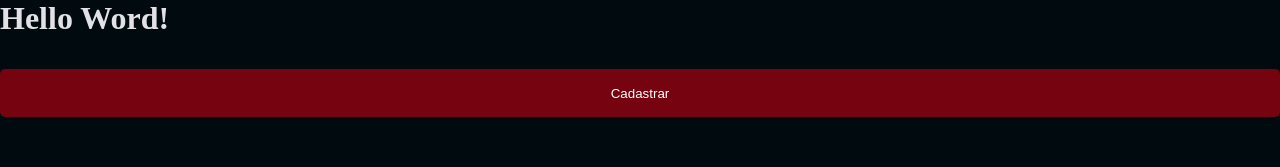
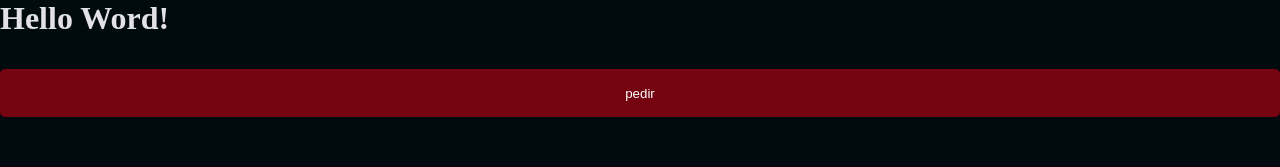
Before and after one commit to daiaanebarbosaf/foodexplorer, a React (Vite) app: page / in a window 1280 px wide. Shown: the top 167 px of the page. Built offline with nearby package versions, Linux system fonts and the light colour scheme.

Commit message:
Update index.jsx

```diff
--- a/src/pages/Details/index.jsx
+++ b/src/pages/Details/index.jsx
@@ -7,7 +7,7 @@ export function Details(){
     <Container>
       <h1>Hello Word!</h1>
 
-      <Button title="Cadastrar"/>
+      <Button title="pedir" />
     </Container>
   )
 }
```
